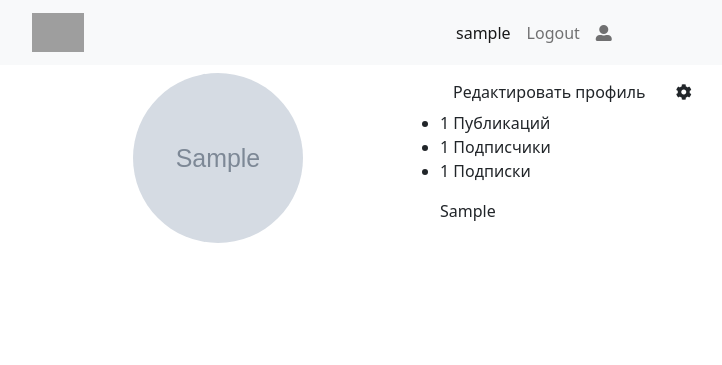
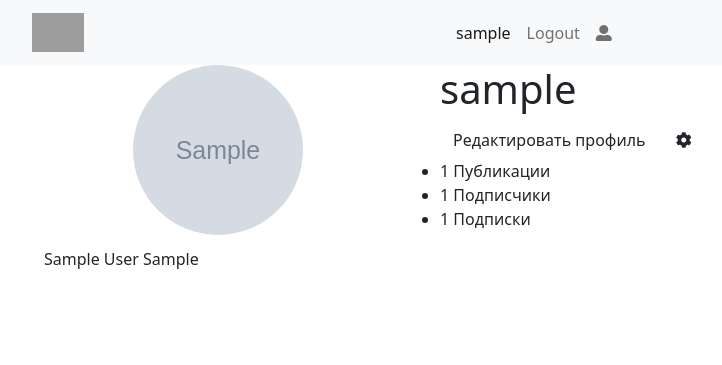
Before and after one commit to lidpwnz/instagram, a Django app: page /accounts/1/profile/ in a window 1280 px wide. Shown: the top 365 px of the page, without its empty margins (50-772 px from the left). Run offline with Django 3.2, Linux system fonts and the light colour scheme; a user stored in the database is signed in; tables that the repository leaves empty hold one stand-in row (values such as "Sample post"); grey boxes marked "Sample" are stand-in pictures; some libraries are stand-ins or nearby versions; grey boxes are pictures that could not be loaded.

Commit message:
#2 Исправил ошибку с добавлением поста

```diff
--- a/accounts/templates/user/profile.html
+++ b/accounts/templates/user/profile.html
@@ -19,15 +19,75 @@
             width: 170px;
             height: 170px;
         }
+
+        .gallery {
+            display: flex;
+            flex-wrap: wrap;
+            margin: -1rem -1rem;
+            padding-bottom: 3rem;
+        }
+
+        .gallery-item {
+            position: relative;
+            flex: 1 0 22rem;
+            margin: 1rem;
+            color: #fff;
+            cursor: pointer;
+        }
+
+        .gallery-item:hover .gallery-item-info,
+        .gallery-item:focus .gallery-item-info {
+            display: flex;
+            justify-content: center;
+            align-items: center;
+            position: absolute;
+            top: 0;
+            width: 100%;
+            height: 100%;
+            background-color: rgba(0, 0, 0, 0.3);
+        }
+
+        .gallery-item-info {
+            display: none;
+        }
+
+        .gallery-item-info li {
+            display: inline-block;
+            font-size: 1.7rem;
+            font-weight: 600;
+        }
+
+        .gallery-item-likes {
+            margin-right: 2.2rem;
+        }
+
+        .gallery-item-type {
+            position: absolute;
+            top: 1rem;
+            right: 1rem;
+            font-size: 2.5rem;
+            text-shadow: 0.2rem 0.2rem 0.2rem rgba(0, 0, 0, 0.1);
+        }
+
+        .fa-clone,
+        .fa-comment {
+            transform: rotateY(180deg);
+        }
+
+        .gallery-image {
+            width: 100%;
+            height: 100%;
+            object-fit: cover;
+        }
     </style>
     <div class="container">
         <div class="profile">
             <div class="profile-image">
-                <img class="user-avatar" src="{{ user_obj.avatar.url }}"
+                <img class="user-avatar" src="{{ profile.avatar.url }}"
                      alt="avatar">
             </div>
             <div class="profile-user-settings">
-                <h1 class="profile-user-name">{{ user_obj.username }}</h1>
+                <h1 class="profile-user-name">{{ profile.user.username }}</h1>
                 <a class="btn profile-edit-btn" href="">Редактировать профиль</a>
                 <button class="btn profile-settings-btn" aria-label="profile settings"><i class="fas fa-cog"
                                                                                           aria-hidden="true"></i>
@@ -38,17 +98,17 @@
             <div class="profile-stats">
 
                 <ul>
-                    <li><span class="profile-stat-count">{{ user_obj.posts_count }}</span> Публикаций</li>
-                    <li><span class="profile-stat-count">{{ user_obj.followers_count }}</span> Подписчики</li>
-                    <li><span class="profile-stat-count">{{ user_obj.subscribes_count }}</span> Подписки</li>
+                    <li><span class="profile-stat-count">{{ profile.posts_count }}</span> Публикации</li>
+                    <li><span class="profile-stat-count">{{ profile.followers_count }}</span> Подписчики</li>
+                    <li><span class="profile-stat-count">{{ profile.subscribes_count }}</span> Подписки</li>
                 </ul>
 
             </div>
 
             <div class="profile-bio">
 
-                <p><span class="profile-real-name">{{ user_obj.get_full_name }}</span>
-                    {{ user_obj.info }}
+                <p><span class="profile-real-name">{{ profile.user.get_full_name }}</span>
+                    {{ profile.info }}
                 </p>
 
             </div>
@@ -64,7 +124,7 @@
         <div class="container">
 
             <div class="gallery">
-                {% for post in user_obj.post_set.all %}
+                {% for post in profile.user.post_set.all %}
                     <div class="gallery-item" tabindex="0">
 
                         <img src="{{ post.img.url }}"
--- a/accounts/views.py
+++ b/accounts/views.py
@@ -17,7 +17,13 @@
 class ProfileView(generic.DetailView):
     model = Profile
     template_name = 'user/profile.html'
-    context_object_name = 'user_obj'
+    context_object_name = 'profile'
+
+    def get(self, request, *args, **kwargs):
+        self.object = self.get_object()
+        print(self.object.user)
+        print(self.object.user.posts.all())
+        return super(ProfileView, self).get(request, *args, **kwargs)
 
 
 class RegisterView(generic.CreateView):
--- a/instagram/models.py
+++ b/instagram/models.py
@@ -4,7 +4,7 @@
 
 
 class Post(models.Model):
-    owner = models.ForeignKey(get_user_model(), on_delete=models.CASCADE)
+    owner = models.ForeignKey(get_user_model(), on_delete=models.CASCADE, related_name='posts')
     img = models.ImageField(upload_to=settings.POST_PICS_FOLDER)
     description = models.TextField()
     likes_count = models.IntegerField(default=0)
--- a/instagram/views/post_views.py
+++ b/instagram/views/post_views.py
@@ -10,9 +10,8 @@
     template_name = 'posts/post.html'
     form_class = PostForm
 
-    def form_valid(self, form):
-        form.instance.owner = self.request.user
-        return super(PostCreate, self).form_valid(form)
+    def get_initial(self):
+        return {'owner': self.request.user}
 
     def get_success_url(self):
         return reverse_lazy('profile', kwargs={'pk': self.object.pk})
```
